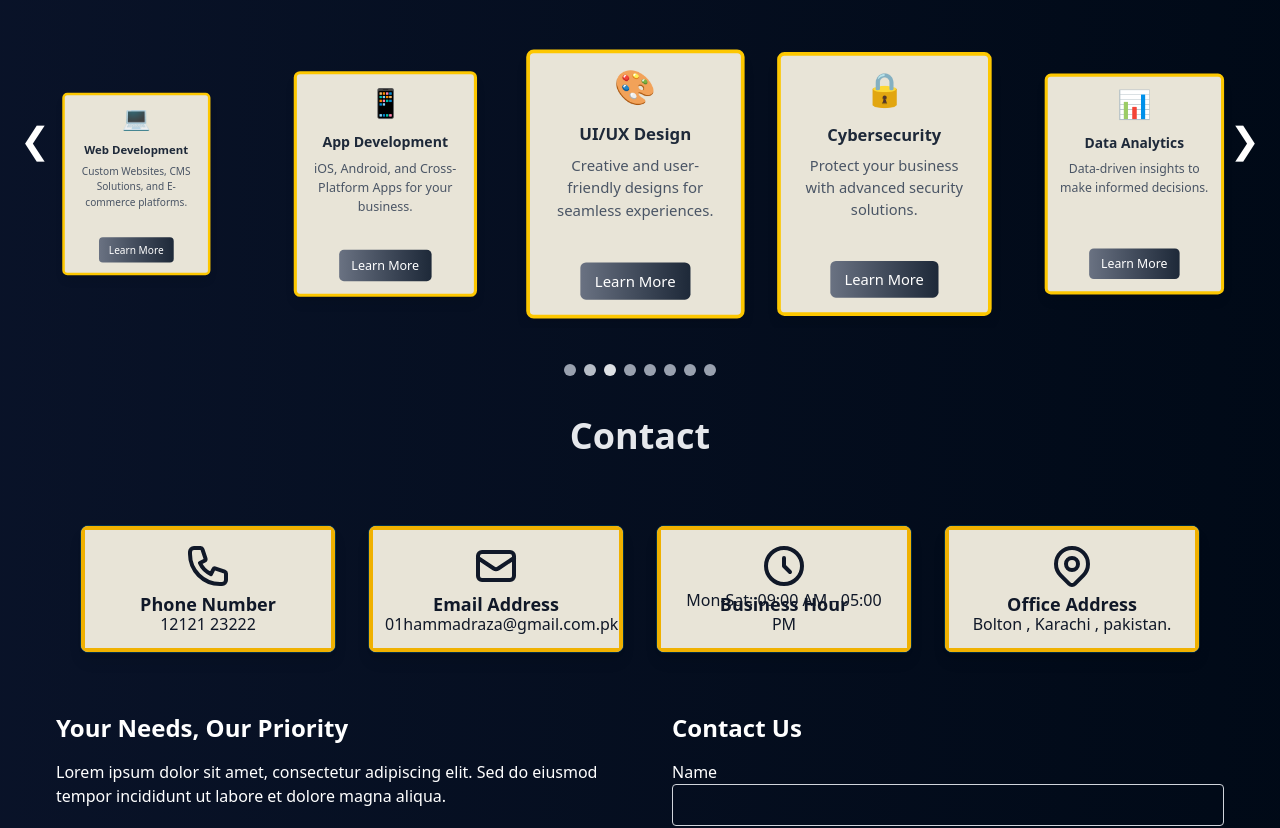
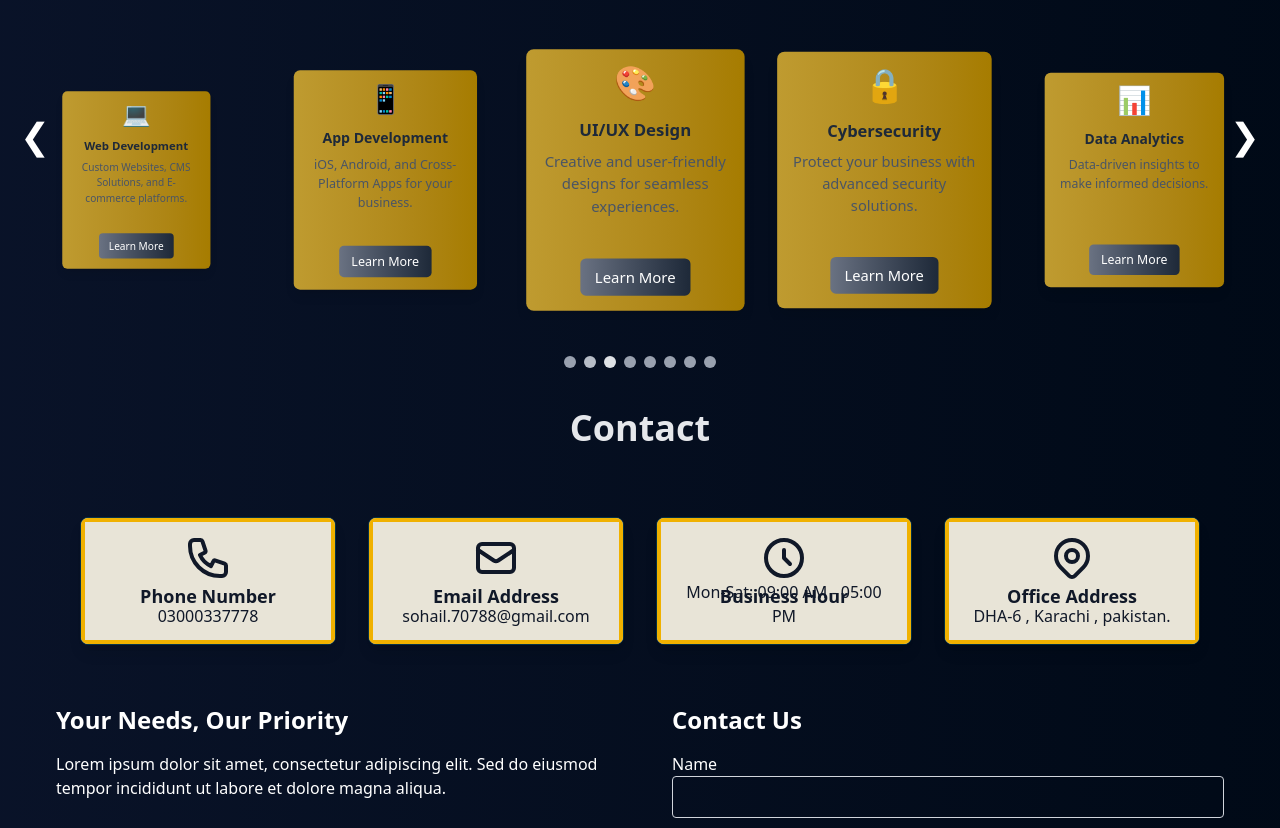
Before and after one commit to sohail78-hub/DAS, a React (Vite) app in the folder client/: page / in a window 1280 px wide. Shown: the part 1400-2228 px from the top of the page. Built offline with nearby package versions, Linux system fonts and the light colour scheme.

Commit message:
adjustment

```diff
--- a/client/src/components/Contact.jsx
+++ b/client/src/components/Contact.jsx
@@ -10,7 +10,7 @@ import { FaWhatsapp } from "react-icons/fa";
 const Contact = () => {
   return (
     <>
-    <div className=" p-6 bg-gradient-to-r  text-white">
+    <div className=" p-6 text-white">
       <Cards/>
 
     <div className="flex flex-col md:flex-row   ">
--- a/client/src/components/Services.jsx
+++ b/client/src/components/Services.jsx
@@ -2,91 +2,41 @@ import React, { useState, useEffect, useRef } from 'react';
 
 const ServicesSection = () => {
   const services = [
-    {
-      id: 1,
-      icon: '📈',
-      title: 'Digital Marketing',
-      description: 'SEO, PPC, Social Media strategies to grow your business.',
-      cta: 'Learn More',
-    },
-    {
-      id: 2,
-      icon: '💻',
-      title: 'Web Development',
-      description: 'Custom Websites, CMS Solutions, and E-commerce platforms.',
-      cta: 'Learn More',
-    },
-    {
-      id: 3,
-      icon: '📱',
-      title: 'App Development',
-      description: 'iOS, Android, and Cross-Platform Apps for your business.',
-      cta: 'Learn More',
-    },
-    {
-      id: 4,
-      icon: '🎨',
-      title: 'UI/UX Design',
-      description: 'Creative and user-friendly designs for seamless experiences.',
-      cta: 'Learn More',
-    },
-    {
-      id: 5,
-      icon: '🔒',
-      title: 'Cybersecurity',
-      description: 'Protect your business with advanced security solutions.',
-      cta: 'Learn More',
-    },
-    {
-      id: 6,
-      icon: '📊',
-      title: 'Data Analytics',
-      description: 'Data-driven insights to make informed decisions.',
-      cta: 'Learn More',
-    },
-    {
-      id: 7,
-      icon: '🚀',
-      title: 'Cloud Solutions',
-      description: 'Scalable and secure cloud infrastructure for your business.',
-      cta: 'Learn More',
-    },
-    {
-      id: 8,
-      icon: '🤖',
-      title: 'AI & Machine Learning',
-      description: 'Intelligent solutions to automate and optimize processes.',
-      cta: 'Learn More',
-    },
+    { id: 1, icon: '📈', title: 'Digital Marketing', description: 'SEO, PPC, Social Media strategies to grow your business.', cta: 'Learn More' },
+    { id: 2, icon: '💻', title: 'Web Development', description: 'Custom Websites, CMS Solutions, and E-commerce platforms.', cta: 'Learn More' },
+    { id: 3, icon: '📱', title: 'App Development', description: 'iOS, Android, and Cross-Platform Apps for your business.', cta: 'Learn More' },
+    { id: 4, icon: '🎨', title: 'UI/UX Design', description: 'Creative and user-friendly designs for seamless experiences.', cta: 'Learn More' },
+    { id: 5, icon: '🔒', title: 'Cybersecurity', description: 'Protect your business with advanced security solutions.', cta: 'Learn More' },
+    { id: 6, icon: '📊', title: 'Data Analytics', description: 'Data-driven insights to make informed decisions.', cta: 'Learn More' },
+    { id: 7, icon: '🚀', title: 'Cloud Solutions', description: 'Scalable and secure cloud infrastructure for your business.', cta: 'Learn More' },
+    { id: 8, icon: '🤖', title: 'AI & Machine Learning', description: 'Intelligent solutions to automate and optimize processes.', cta: 'Learn More' },
   ];
 
-  // Duplicate the entire services array to ensure seamless looping
-  const loopedServices = [...services, ...services];
+  const REPEAT_COUNT = 100;
+  const loopedServices = Array.from({ length: REPEAT_COUNT }, () => services).flat();
 
   const [currentIndex, setCurrentIndex] = useState(0);
   const [isPaused, setIsPaused] = useState(false);
-  const [hoveredIndex, setHoveredIndex] = useState(null); // Track hovered card index
+  const [hoveredIndex, setHoveredIndex] = useState(null);
   const intervalRef = useRef(null);
-  const timeoutRef = useRef(null); // For resetting after mouse leave
-
-  const startAutoPlay = () => {
-    intervalRef.current = setInterval(() => {
-      setCurrentIndex((prevIndex) => {
-        if (prevIndex >= loopedServices.length - 1) {
-          // Reset to the start without animation
-          return 0;
-        }
-        return prevIndex + 1;
-      });
-    }, 3000);
-  };
+  const timeoutRef = useRef(null);
 
   useEffect(() => {
     if (!isPaused) {
-      startAutoPlay();
+      intervalRef.current = setInterval(() => {
+        moveNext();
+      }, 3000);
     }
     return () => clearInterval(intervalRef.current);
-  }, [isPaused]);
+  }, [isPaused, currentIndex]);
+
+  const moveNext = () => {
+    setCurrentIndex((prevIndex) => (prevIndex + 1) % loopedServices.length);
+  };
+
+  const movePrev = () => {
+    setCurrentIndex((prevIndex) => (prevIndex - 1 + loopedServices.length) % loopedServices.length);
+  };
 
   const pauseSlider = () => {
     setIsPaused(true);
@@ -97,48 +47,35 @@ const ServicesSection = () => {
     setIsPaused(false);
   };
 
-  // Function to calculate the scale of each card based on its position relative to the center or hovered card
   const getCardSize = (index) => {
-    if (hoveredIndex !== null) {
-      // If a card is hovered, make it larger and others smaller
-      return index === hoveredIndex ? 1 : 0.8;
-    } else {
-      // If no card is hovered, make the center card larger and others smaller
-      const centerOffset = 2; // The center card is the 3rd card (index 2 when 5 cards are visible)
-      const distance = Math.abs(index - currentIndex - centerOffset);
-      return 1 - Math.min(distance * 0.15, 0.6); // Adjust scaling factor as needed
-    }
+    if (hoveredIndex !== null) return index === hoveredIndex ? 1 : 0.8;
+    const centerOffset = 2;
+    const distance = Math.abs(index - currentIndex - centerOffset);
+    return 1 - Math.min(distance * 0.15, 0.6);
   };
 
-  // Handle mouse enter (hover) on a card
   const handleMouseEnter = (index) => {
-    pauseSlider(); // Pause the slider
-    setHoveredIndex(index); // Set the hovered card index
-    clearTimeout(timeoutRef.current); // Clear any existing timeout
+    pauseSlider();
+    setHoveredIndex(index);
+    clearTimeout(timeoutRef.current);
   };
 
-  // Handle mouse leave from a card
   const handleMouseLeave = () => {
-    // Set a timeout to reset the hovered index after 3 seconds
     timeoutRef.current = setTimeout(() => {
-      setHoveredIndex(null); // Reset hovered card index
-      resumeSlider(); // Resume the slider
+      setHoveredIndex(null);
+      resumeSlider();
     }, 3000);
   };
 
   return (
     <section className="py-16 bg-gradient-to-r  relative">
       <div className="container mx-auto px-4">
-        <h2 className="text-3xl md:text-4xl font-bold text-center text-white mb-12">
-          Our Expertise
-        </h2>
+        <h2 className="text-3xl md:text-4xl font-bold text-center text-white mb-12">Our Expertise</h2>
 
         <div className="relative overflow-hidden">
           <div
             className="flex transition-transform duration-1500 ease-in-out"
-            style={{
-              transform: `translateX(-${currentIndex * (100 / 5)}%)`,
-            }}
+            style={{ transform: `translateX(-${currentIndex * (100 / 5)}%)` }}
           >
             {loopedServices.map((service, index) => {
               const scale = getCardSize(index);
@@ -150,7 +87,7 @@ const ServicesSection = () => {
                   onMouseLeave={handleMouseLeave}
                   style={{ transform: `scale(${scale})`, transition: 'transform 0.5s ease' }}
                 >
-                  <div className="group bg-[#e8e4d7] text-gray-900 border-4 border-yellow-400 p-4 rounded-lg shadow-lg hover:shadow-xl transition-all duration-300 h-full flex flex-col">
+                  <div className="group bg-gradient-to-r from-[#bf9b30] to-[#a67c00] p-4 rounded-lg shadow-lg hover:shadow-xl transition-all duration-300 h-full flex flex-col">
                     <div className="text-4xl text-center text-gray-600 mb-4">
                       {service.icon}
                     </div>
@@ -175,19 +112,15 @@ const ServicesSection = () => {
           </div>
         </div>
 
-        <button
-          onClick={() => setCurrentIndex((prev) => (prev - 1 + services.length) % services.length)}
-          className="absolute left-0 top-1/2 transform -translate-y-1/2 text-4xl text-white ml-5"
-        >
+        {/* Navigation Buttons */}
+        <button onClick={movePrev} className="absolute left-0 top-1/2 transform -translate-y-1/2 text-4xl text-white ml-5">
           &#10094;
         </button>
-        <button
-          onClick={() => setCurrentIndex((prev) => (prev + 1) % services.length)}
-          className="absolute right-0 top-1/2 transform -translate-y-1/2 text-4xl text-white mr-5"
-        >
+        <button onClick={moveNext} className="absolute right-0 top-1/2 transform -translate-y-1/2 text-4xl text-white mr-5">
           &#10095;
         </button>
 
+        {/* Dots Indicator */}
         <div className="absolute bottom-4 left-1/2 transform -translate-x-1/2 flex space-x-2">
           {services.map((_, index) => (
             <button
--- a/client/src/contacts/Cards.jsx
+++ b/client/src/contacts/Cards.jsx
@@ -51,14 +51,14 @@ const ContactCards = () => {
               <path strokeLinecap="round" strokeLinejoin="round" strokeWidth={2} d="M3 5a2 2 0 012-2h3.28a1 1 0 01.948.684l1.498 4.493a1 1 0 01-.502 1.21l-2.257 1.13a11.042 11.042 0 005.516 5.516l1.13-2.257a1 1 0 011.21-.502l4.493 1.498a1 1 0 01.684.949V19a2 2 0 01-2 2h-1C9.716 21 3 14.284 3 6V5z" />
             </svg>,
       title: "Phone Number",
-      content: "12121 23222"
+      content: "03000337778"
     },
     {
       icon: <svg xmlns="http://www.w3.org/2000/svg" className="h-12 w-12" fill="none" viewBox="0 0 24 24" stroke="currentColor">
               <path strokeLinecap="round" strokeLinejoin="round" strokeWidth={2} d="M3 8l7.89 5.26a2 2 0 002.22 0L21 8M5 19h14a2 2 0 002-2V7a2 2 0 00-2-2H5a2 2 0 00-2 2v10a2 2 0 002 2z" />
             </svg>,
       title: "Email Address",
-      content: "01hammadraza@gmail.com.pk"
+      content: "sohail.70788@gmail.com"
     },
     {
       icon: <svg xmlns="http://www.w3.org/2000/svg" className="h-12 w-12" fill="none" viewBox="0 0 24 24" stroke="currentColor">
@@ -73,7 +73,7 @@ const ContactCards = () => {
               <path strokeLinecap="round" strokeLinejoin="round" strokeWidth={2} d="M15 11a3 3 0 11-6 0 3 3 0 016 0z" />
             </svg>,
       title: "Office Address",
-      content: "Bolton , Karachi , pakistan."
+      content: "DHA-6 , Karachi , pakistan."
     }
   ];
 
```
